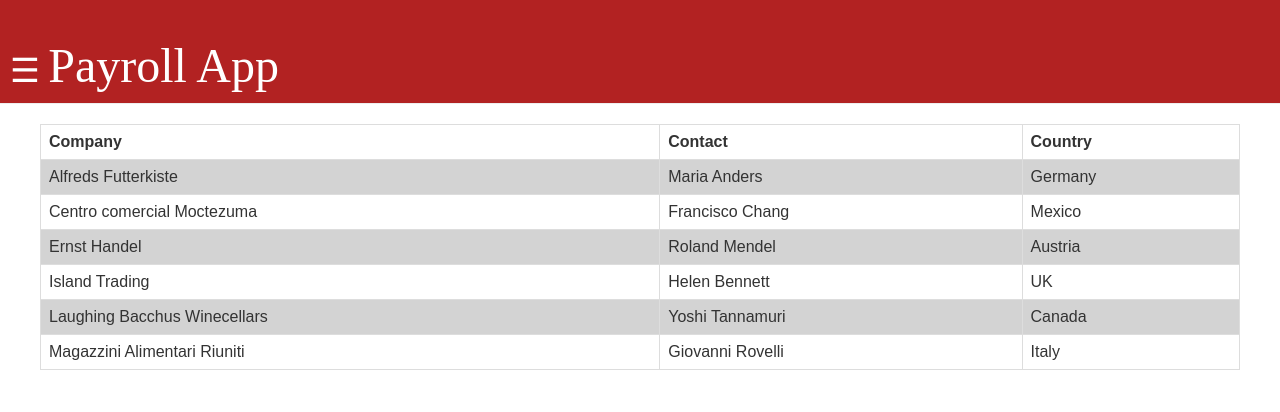
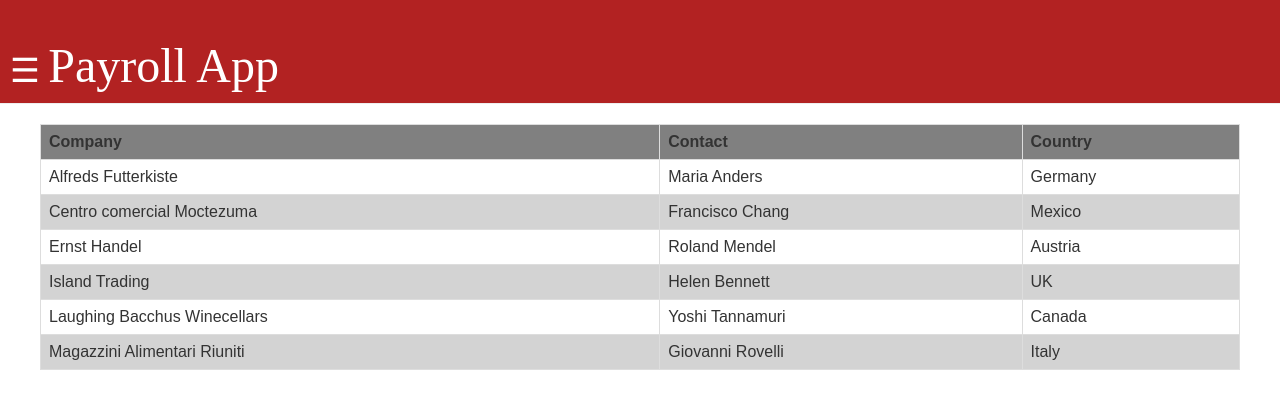
Before and after one commit to RumambiEddrick/payroll_new, a Django app: page /payroll in a window 1280 px wide. Shown: the top 412 px of the page. Run offline with Django 3.2, Linux system fonts and the light colour scheme; some libraries are stand-ins or nearby versions.

Commit message:
frontend update(2)

```diff
--- a/web_app/static/css/table.css
+++ b/web_app/static/css/table.css
@@ -14,10 +14,14 @@ tr:nth-child(even) {
     background-color: lightgray;
 }
 
-.data:hover {
-	 background-color: lightblue !important;
+thead {
+	background-color: gray;
+}
+
+tbody tr:hover{
+	background-color: lightblue !important;
 }
 
 .selected {
-	background-color: lightgreen !important;
+	background-color: lightblue !important;
 }
--- a/web_app/templates/web_app/payroll.html
+++ b/web_app/templates/web_app/payroll.html
@@ -7,41 +7,43 @@
 
 {% block content %}
 <table id="table">
-  <tr>
+  <thead>
     <th>Company</th>
     <th>Contact</th>
     <th>Country</th>
-  </tr>
-  <tr class="data">
+  </thead>
+  <tbody>
+    <tr>
       <td>Alfreds Futterkiste</td>
       <td>Maria Anders</td>
       <td>Germany</td>
     </tr>
-  <tr class="data">
+    <tr>
       <td>Centro comercial Moctezuma</td>
       <td>Francisco Chang</td>
       <td>Mexico</td>
     </tr>
-  <tr class="data">
+    <tr>
       <td>Ernst Handel</td>
       <td>Roland Mendel</td>
       <td>Austria</td>
     </tr>
-  <tr class="data">
+    <tr>
       <td>Island Trading</td>
       <td>Helen Bennett</td>
       <td>UK</td>
     </tr>
-  <tr class="data">
+    <tr>
       <td>Laughing Bacchus Winecellars</td>
       <td>Yoshi Tannamuri</td>
       <td>Canada</td>
     </tr>
-  <tr class="data">
+    <tr>
       <td>Magazzini Alimentari Riuniti</td>
       <td>Giovanni Rovelli</td>
       <td>Italy</td>
     </tr>
+  </tbody>
 </table>
 
 <script>
```
Also changed, not shown: web_app/templates/web_app/employee.html (+17 -10 lines). Lines whose indentation alone changed are shown as unchanged.
